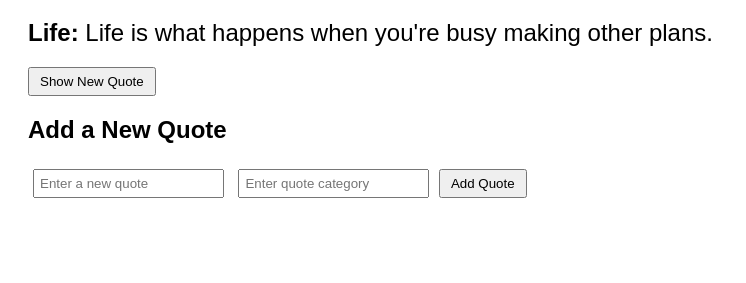
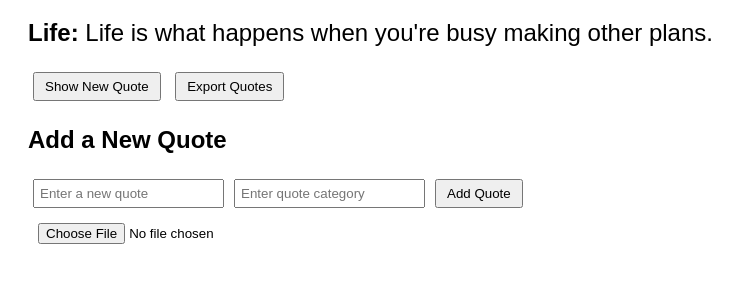
Before and after one commit to Agyin-Obeng/alx_fe_javascript, a plain HTML site: page dom-manipulation/index.html in a window 1280 px wide. Shown: the part 89-372 px from the top of the page, without its empty margins (0-746 px from the left). Drawn offline with Linux system fonts and the light colour scheme.

Commit message:
Refactor button styles and improve comments
Updated button styles and modified comments for clarity.

```diff
--- a/dom-manipulation/index.html
+++ b/dom-manipulation/index.html
@@ -8,24 +8,21 @@
     body { font-family: Arial, sans-serif; padding: 20px; }
     #quoteDisplay { margin: 20px 0; font-size: 1.5em; }
     input { margin: 5px; padding: 5px; }
-    button { padding: 5px 10px; }
+    button { padding: 5px 10px; margin: 5px; }
     .quote { margin-bottom: 10px; }
   </style>
 </head>
 <body>
   <h1>Dynamic Quote Generator</h1>
 
-  <!-- Quote display -->
+  <!-- Quote Display -->
   <div id="quoteDisplay"></div>
+
+  <!-- Buttons (Static for assignment) -->
   <button id="newQuote">Show New Quote</button>
+  <button id="exportQuotesBtn">Export Quotes</button>
 
-  <!-- Add new quote form -->
-  <div id="addQuoteForm">
-    <h2>Add a New Quote</h2>
-    <input id="newQuoteText" type="text" placeholder="Enter a new quote" />
-    <input id="newQuoteCategory" type="text" placeholder="Enter quote category" />
-    <button id="addQuoteBtn">Add Quote</button>
-  </div>
+  <!-- Import input will be created dynamically by JS -->
 
   <script src="script.js"></script>
 </body>
```
